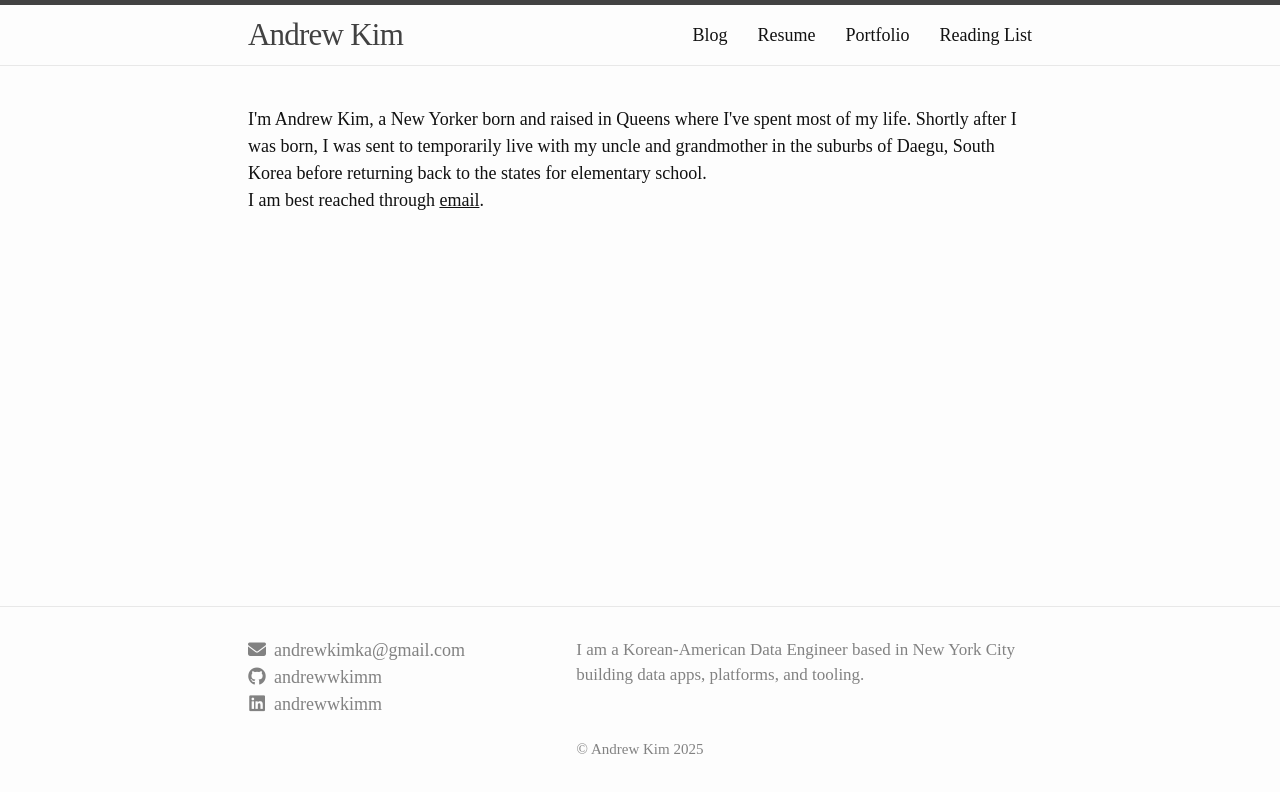
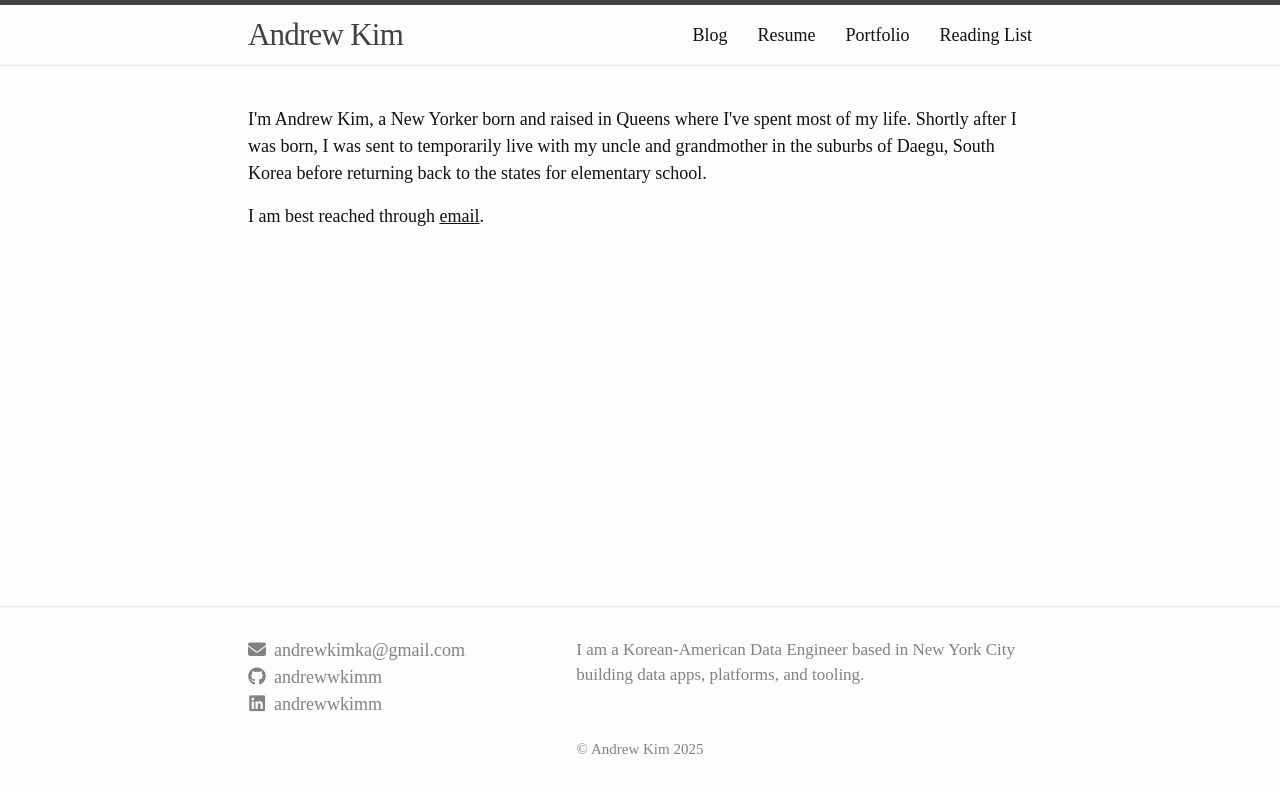
Before and after one commit to andrewwkimm/andrewwkimm.github.io, a SvelteKit app: page / in a window 1280 px wide. Shown: the top 792 px of the page. Built offline with nearby package versions, Linux system fonts and the light colour scheme.

Commit message:
Add space between text

```diff
--- a/src/routes/+page.svelte
+++ b/src/routes/+page.svelte
@@ -1,7 +1,4 @@
-<script>
-  // No script needed for now
-</script>
-
+<div class="space-y-4">
   <p>
     I'm Andrew Kim, a New Yorker born and raised in Queens where I've spent most of my life.
     Shortly after I was born, I was sent to temporarily live with my uncle and grandmother
@@ -12,3 +9,4 @@
   <p>
     I am best reached through <a href="mailto:andrewkimka@gmail.com">email</a>.
   </p>
+</div>
```
Lines whose indentation alone changed are shown as unchanged.
